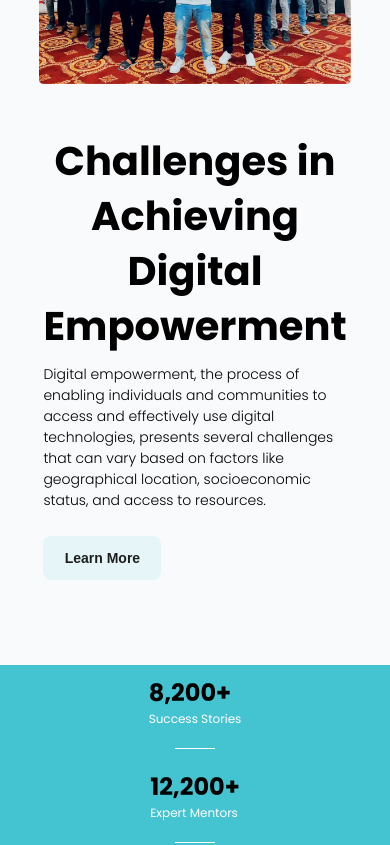
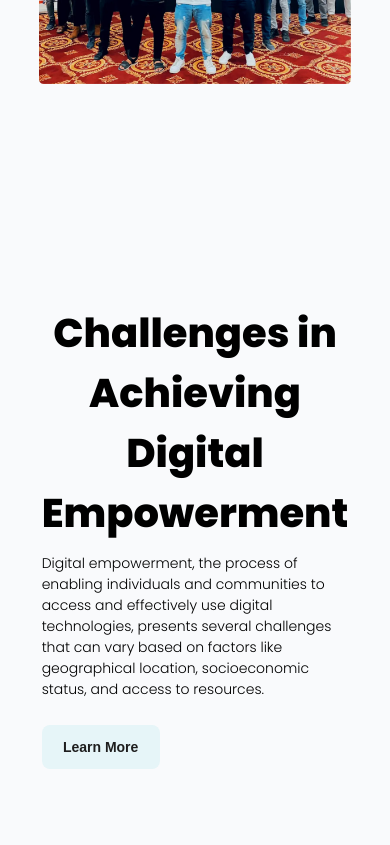
Before and after one commit to oye-hunter/den-landing-page, a React (Create React App) app: page / in a window 390 px wide. Shown: the part 2700-3545 px from the top of the page. Built offline with nearby package versions, Linux system fonts and the light colour scheme.

Commit message:
added responsive landing page

```diff
--- a/src/LandingPage/LandingPage.css
+++ b/src/LandingPage/LandingPage.css
@@ -157,13 +157,6 @@
   }
   .lp-challenges-section img {
     height: 55vh;
-}
-.lp-challenges-section-text h3,
-.lp-den-with-buraaq-section h3 {
-  font-size: 40px;
-  font-weight: 700;
-  line-height: 55px;
-  margin: 0;
   }
   .lp-challenges-section-text p,
   .lp-den-with-buraaq-section p {
@@ -326,7 +319,6 @@
     width: auto;
   }
 
-
   /* Media Queries */
 
   @media only screen and (max-width: 1024px) {
```
Lines whose indentation alone changed are shown as unchanged.
